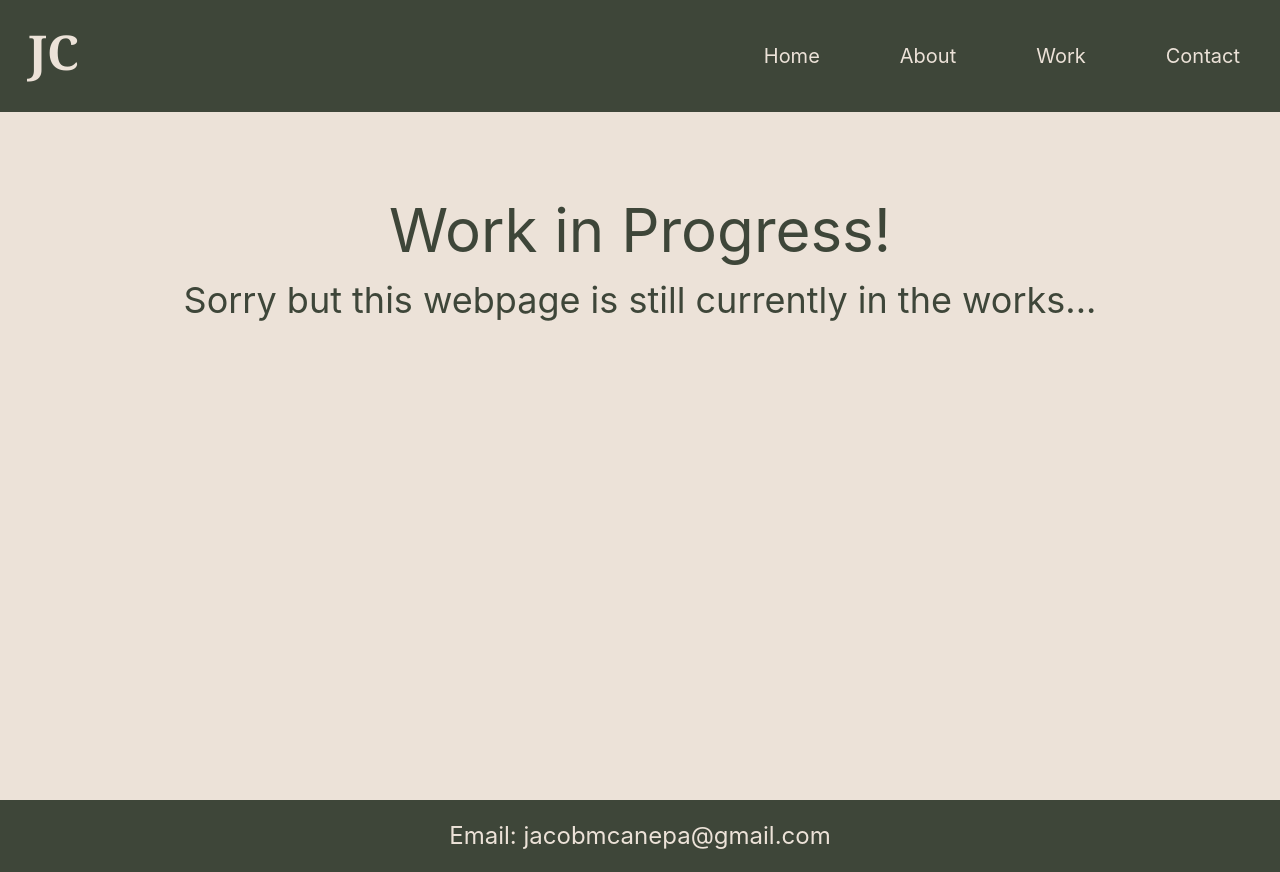
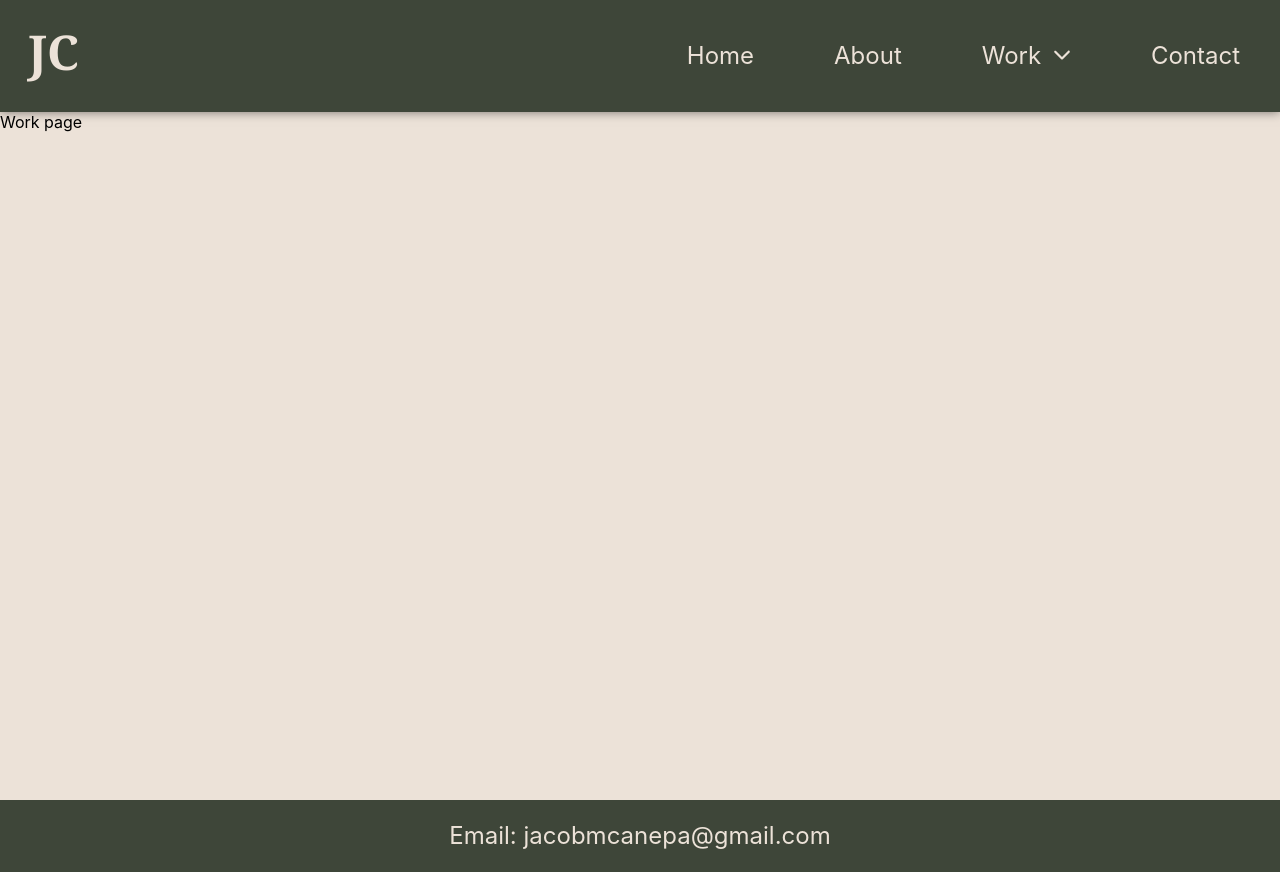
Before and after one commit to jacobmcanepa/jacobmcanepa, a React (Create React App) app: page /devwork in a window 1280 px wide. Built offline with nearby package versions, Linux system fonts and the light colour scheme.

Commit message:
started work dropdown & separated work pages

```diff
--- a/src/App.js
+++ b/src/App.js
@@ -2,7 +2,8 @@ import { BrowserRouter as Router, Routes, Route } from 'react-router-dom';
 import Nav from './components/Nav';
 import Home from './pages/Home';
 import About from './pages/About';
-import Work from './pages/Work';
+import DevWork from './pages/DevWork';
+import VideoWork from './pages/VideoWork';
 import Contact from './pages/Contact';
 import PageNotFound from './pages/PageNotFound';
 import Footer from './components/Footer';
@@ -17,7 +18,8 @@ function App() {
           <Route exact path='/' element={ <Home /> } />
           <Route exact path='/jacobmcanepa' element={ <Home /> } />
           <Route exact path='/about' element={ <About /> } />
-          <Route exact path='/work' element={ <PageNotFound /> } />
+          <Route exact path='/devwork' element={ <DevWork /> } />
+          <Route exact path='/videowork' element={ <VideoWork /> } />
           <Route exact path='/contact' element={ <Contact /> } />
           <Route exact path='*' element={ <PageNotFound /> } />
         </Routes>
--- /dev/null
+++ b/src/components/Dropdown/index.js
@@ -0,0 +1,14 @@
+import { NavLink } from 'react-router-dom';
+
+function Dropdown() {
+  return (
+    <div className='absolute lg-dropdown'>
+      <div className='bg-secondary flex flex-col w-60 rounded-xl'>
+        <NavLink className='nav-link' to='/devwork'>Web Development</NavLink>
+        <NavLink className='nav-link' to='/videowork'>Videography</NavLink>
+      </div>
+    </div>
+  );
+}
+
+export default Dropdown;
--- a/src/components/Nav/index.js
+++ b/src/components/Nav/index.js
@@ -2,16 +2,25 @@ import { Link, NavLink } from 'react-router-dom';
 import { useState } from 'react';
 import { FaBars } from 'react-icons/fa';
 import { AiOutlineClose } from 'react-icons/ai';
+import { FontAwesomeIcon } from '@fortawesome/react-fontawesome';
+import { faChevronDown } from '@fortawesome/free-solid-svg-icons';
+import Dropdown from '../Dropdown';
 
 function Nav() {
   const [navToggler, setNavToggler] = useState(false);
+  const [workToggler, setWorkToggler] = useState(false);
 
   const clickHandler = () => {
     setNavToggler(!navToggler);
   };
 
+  const workHandler = () => {
+    setWorkToggler(!workToggler);
+  };
+
   return (
-    <nav className='nav-custom lg:flex lg:justify-between lg:items-center py-2 fixed w-full'>
+    <>
+    <nav className='nav-custom nav-shadow lg:flex lg:justify-between lg:items-center py-2 fixed w-full'>
       <div className='h-auto lg:h-24 mx-5 flex items-center nav-custom justify-between pb-2'>
         <Link to='/jacobmcanepa'>
           <h1 className='logo text-5xl p-2 font-bold font-serif'>JC</h1>
@@ -25,11 +34,20 @@ function Nav() {
       }>
         <NavLink className='nav-link' to='/jacobmcanepa' onClick={clickHandler}>Home</NavLink>
         <NavLink className='nav-link' to='/about' onClick={clickHandler}>About</NavLink>
-        <NavLink className='nav-link' to='/work' onClick={clickHandler}>Work</NavLink>
+        <span className='nav-link' onClick={workHandler}>
+          Work <FontAwesomeIcon icon={faChevronDown} className='chevron' />
+        </span>
+        <div className={
+          workToggler ? 'pl-4 py-2 dropdown lg:hidden' : 'hidden'
+        }>
+          <NavLink className='nav-link' to='/devwork' onClick={clickHandler}>Websites</NavLink>
+          <NavLink className='nav-link' to='/videowork' onClick={clickHandler}>Videography</NavLink>
+        </div>
         <NavLink className='nav-link' to='/contact' onClick={clickHandler}>Contact</NavLink>
       </div>
+      {workToggler ? <Dropdown /> : null}
     </nav>
-
+    </>
   );
 }
 
--- a/src/index.css
+++ b/src/index.css
@@ -54,19 +54,22 @@ code {
 }
 
 /* NAV STYLE */
+.nav-shadow {
+  box-shadow: 0 0 10px rgba(0, 0, 0, 0.5);
+}
+
 .nav-custom {
   background-color: var(--primary);
 }
 
 .nav-link {
-  @apply lg:mx-3 px-7 py-2 lg:py-3 lg:rounded-xl text-xl;
+  @apply lg:mx-3 px-7 py-2 lg:py-3 lg:rounded-xl text-2xl;
   color: var(--third);
   transition: color 0.15s, background-color 0.15s, box-shadow 0.15s;
 }
 
 .active, .nav-link:hover {
-  background-color: #2f362b;
-  box-shadow: inset 0 0 5px rgba(0, 0, 0, 0.3);
+  color: white;
 }
 
 .logo {
@@ -82,6 +85,28 @@ code {
   color: var(--primary);
   background-color: var(--third);
   box-shadow: 0 0 10px rgba(0, 0, 0, 0.5);
+}
+
+.chevron {
+  font-size: large;
+  margin-left: 5px;
+  margin-bottom: 3px;
+}
+
+.dropdown {
+  box-shadow: inset 0 0 5px rgba(0, 0, 0, 0.3);
+  background-color: #2f362b;
+}
+
+@media (max-width: 1023.98px) {
+  .hide-dropdown-lg {
+    display: none;
+  }
+}
+
+.lg-dropdown {
+  margin-top: 150px;
+  margin-left: 993px;
 }
 
 /* HOME STYLE */
@@ -117,6 +142,12 @@ code {
   color: var(--third);
 }
 
+@media (max-width: 640px) {
+  .contact-section {
+    padding-top: 70px;
+  }
+}
+
 .contact-card {
   box-shadow: 0 0 10px rgba(0, 0, 0, 0.5);
 }
@@ -140,10 +171,6 @@ code {
 }
 
 .contact-social:hover {
-  color: var(--secondary);
-}
-
-.contact-social:active {
   color: var(--secondary);
 }
 
@@ -196,6 +223,8 @@ code {
   margin: 30px 0 30px 25px;
 }
 
+/* WORK STYLE */
+
 
 /* FOOTER STYLE */
 footer {
--- /dev/null
+++ b/src/pages/DevWork.js
@@ -0,0 +1,9 @@
+function DevWork() {
+  return (
+    <section className="min-h-screen avoid-nav">
+      <h2>Work page</h2>
+    </section>
+  );
+}
+
+export default DevWork;
--- /dev/null
+++ b/src/pages/VideoWork.js
@@ -0,0 +1,9 @@
+function VideoWork() {
+  return (
+    <div className="min-h-screen avoid-nav">
+      <h2>Video Work</h2>
+    </div>
+  );
+}
+
+export default VideoWork;
--- a/src/pages/Work.js
+++ /dev/null
@@ -1,7 +0,0 @@
-function Work() {
-  return (
-    <h1>This is the work page</h1>
-  );
-}
-
-export default Work;
```
